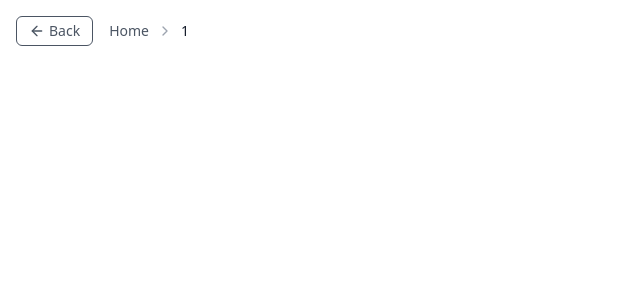
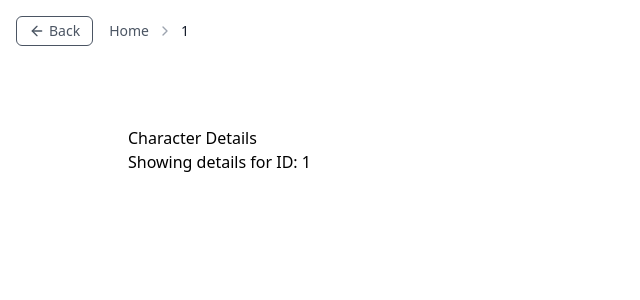
Before and after one commit to Elerqsousy/tgx-task, a React (Vite) app: page /tgx-task/1 in a window 1280 px wide. Before the commit this address had no page. Shown: the top 300 px of the page, without its empty margins (0-640 px from the left). Built offline with nearby package versions, Linux system fonts and the light colour scheme.

Commit message:
Setup routes

```diff
--- a/src/App.tsx
+++ b/src/App.tsx
@@ -1,17 +1,14 @@
-import { BrowserRouter, Routes, Route } from 'react-router-dom';
+import { BrowserRouter } from 'react-router-dom';
 
-import Home from './pages/Home';
+import AppRoutes from './routes';
 import Breadcrumb from '@/components/ui/Breadcrumb';
 
 function App() {
   return (
-    <BrowserRouter>
-      <div className="p-4">
+    <BrowserRouter basename="/tgx-task">
+      <div className="h-screen flex flex-col max-h-screen overflow-hidden">
         <Breadcrumb />
-
-        <Routes>
-          <Route path="/" element={<Home />} />
-        </Routes>
+        <AppRoutes />
       </div>
     </BrowserRouter>
   );
--- a/src/components/ExampleComponent.tsx
+++ /dev/null
@@ -1,14 +0,0 @@
-import React from 'react';
-
-const ExampleComponent: React.FC = () => {
-  return (
-    <div className="p-4 bg-blue-500 text-white rounded">
-      <h1 className="text-xl font-bold">Hello TGX Task!</h1>
-      <p>
-        This is an example component using React, TypeScript, and Tailwind CSS.
-      </p>
-    </div>
-  );
-};
-
-export default ExampleComponent;
--- a/src/components/ui/Breadcrumb.tsx
+++ b/src/components/ui/Breadcrumb.tsx
@@ -1,11 +1,11 @@
-import React from 'react';
+import { FC } from 'react';
 
 import { ChevronRight, ArrowLeft } from 'lucide-react';
 import { Link, To, useLocation, useNavigate } from 'react-router-dom';
 
 import { cn } from '@/utils/tw-clsx';
 
-const CondetionalLink: React.FC<{
+const CondetionalLink: FC<{
   condetion: boolean;
   text: string;
   to: To;
@@ -25,29 +25,22 @@ const CondetionalLink: React.FC<{
   );
 };
 
-const Breadcrumb: React.FC = () => {
+const Breadcrumb: FC = () => {
   const location = useLocation();
   const navigate = useNavigate();
 
-  const basePath = '/tgx-task';
+  // strip the basename automatically
+  const path = location.pathname;
+  const pathnames = path.split('/').filter(Boolean);
 
-  // Remove the /tgx-task prefix before splitting
-  const path = location.pathname.startsWith(basePath)
-    ? location.pathname.replace(basePath, '')
-    : location.pathname;
-
-  const pathnames = path.split('/').filter((x) => x);
-
-  // Determine parent path for back button
+  // Build parent path without the basePath
   const parentPath =
-    pathnames.length > 0
-      ? `${basePath}/${pathnames.slice(0, -1).join('/')}`
-      : null;
+    pathnames.length > 0 ? `/${pathnames.slice(0, -1).join('/')}` : null;
 
   return (
-    <div className="flex items-center space-x-4">
+    <div className="flex items-center space-x-4 p-4">
       <button
-        onClick={() => navigate(parentPath || basePath)}
+        onClick={() => navigate(parentPath || '/')}
         className={cn(
           'flex items-center text-sm rounded-md px-3 py-1',
           parentPath
@@ -64,14 +57,14 @@ const Breadcrumb: React.FC = () => {
         <ol className="flex items-center text-sm text-gray-600">
           <li>
             <CondetionalLink
-              to={`${basePath}/`}
+              to="/"
               text="Home"
               condetion={!!pathnames.length}
             />
           </li>
 
           {pathnames.map((value, idx) => {
-            const to = `${basePath}/${pathnames.slice(0, idx + 1).join('/')}`;
+            const to = `/${pathnames.slice(0, idx + 1).join('/')}`;
             const isLast = idx === pathnames.length - 1;
 
             return (
--- /dev/null
+++ b/src/components/ui/PageUI.tsx
@@ -0,0 +1,11 @@
+import { FC } from 'react';
+
+const PageUI: FC<{ children: JSX.Element }> = ({ children }) => {
+  return (
+    <div className="mx-[8%] px-[2%] pt-[5%] pb-[2%] flex-1 overflow-y-auto">
+      {children}
+    </div>
+  );
+};
+
+export default PageUI;
--- /dev/null
+++ b/src/routes/Character.tsx
@@ -0,0 +1,14 @@
+import { useParams } from 'react-router-dom';
+
+const Character = () => {
+  const { id } = useParams<{ id: string }>();
+
+  return (
+    <div>
+      <h2>Character Details</h2>
+      <p>Showing details for ID: {id}</p>
+    </div>
+  );
+};
+
+export default Character;
--- /dev/null
+++ b/src/routes/index.tsx
@@ -0,0 +1,17 @@
+import { Routes, Route } from 'react-router-dom';
+
+import { AppRoute, appRoutes } from './routes';
+import PageUI from '@/components/ui/PageUI';
+
+const renderRoutes = (routes: AppRoute[]) =>
+  routes.map(({ path, element, children }) => (
+    <Route key={path} path={path} element={<PageUI>{element}</PageUI>}>
+      {!!children && renderRoutes(children)}
+    </Route>
+  ));
+
+const AppRoutes = () => {
+  return <Routes>{renderRoutes(appRoutes)}</Routes>;
+};
+
+export default AppRoutes;
--- /dev/null
+++ b/src/routes/routes.tsx
@@ -0,0 +1,20 @@
+import Character from './Character';
+import Home from '@/routes/Home';
+
+// Type for a single route entry
+export interface AppRoute {
+  path: string;
+  element: JSX.Element;
+  children?: AppRoute[];
+}
+
+export const appRoutes: AppRoute[] = [
+  {
+    path: '/',
+    element: <Home />,
+  },
+  {
+    path: '/:id',
+    element: <Character />,
+  },
+];
```
Also changed, not shown: components.json, src/routes/Home.tsx (renamed from src/pages/Home.tsx).
